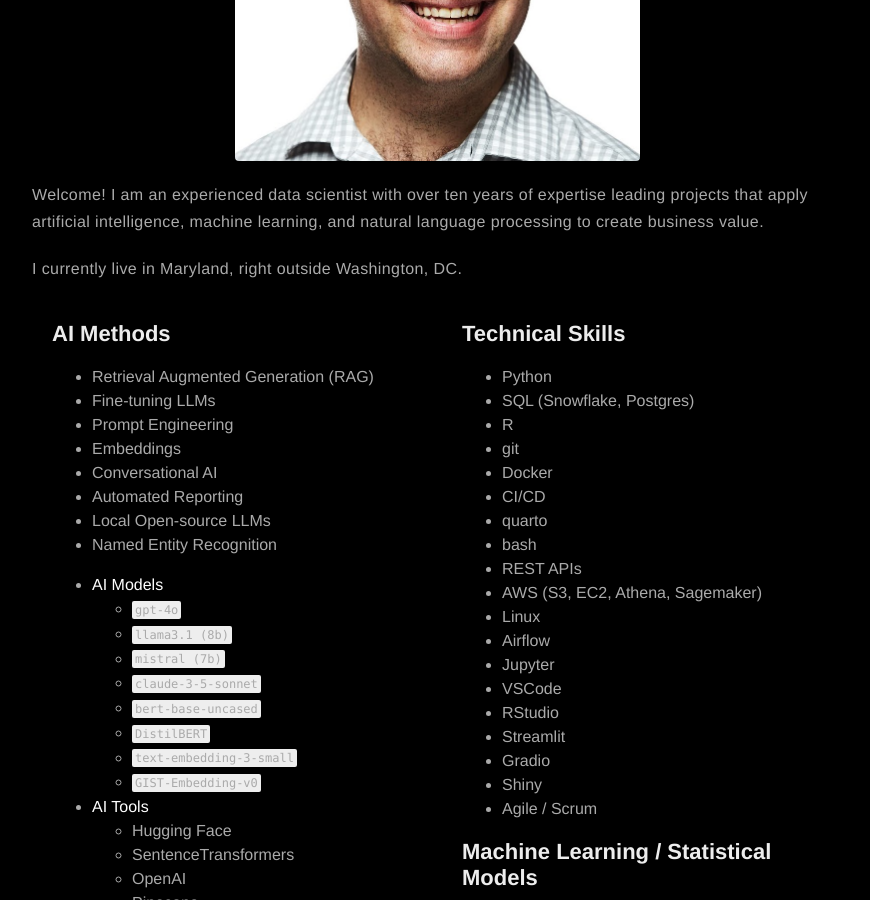
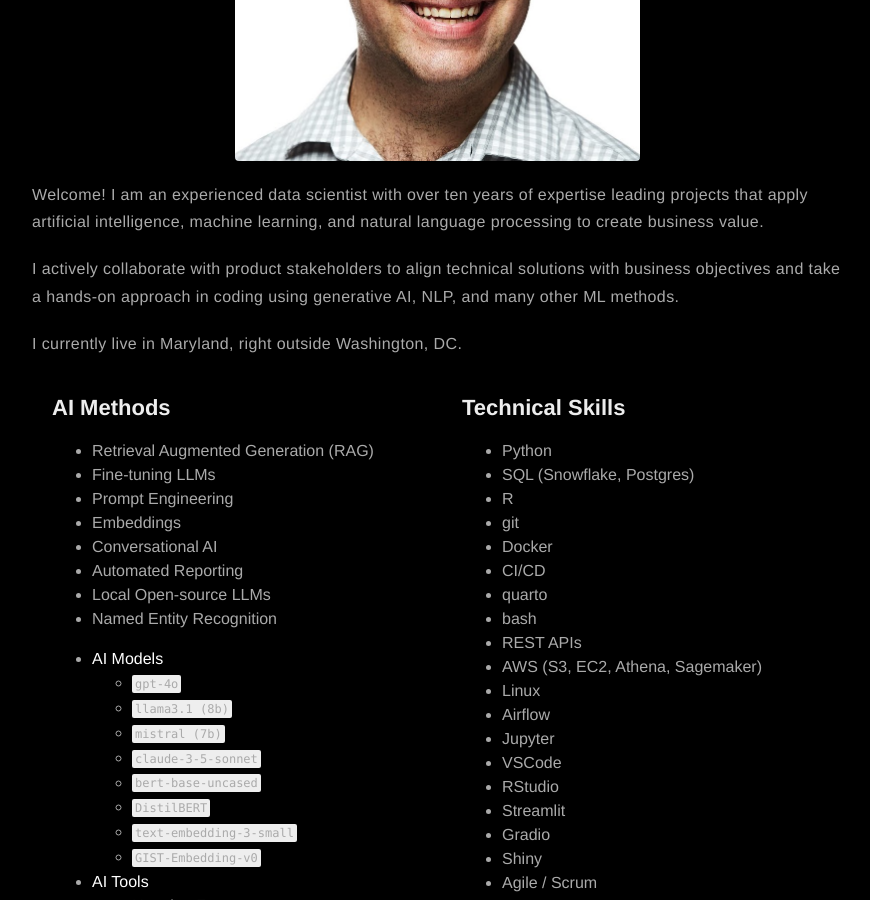
Before and after one commit to AlanFeder/AlanFeder.github.io, a Jekyll site: the page built from about.md, in a window 1280 px wide and 900 px high, scrolled down 369 px. Shown: the whole window, without its empty margins (203-1073 px from the left). Built offline with Jekyll 4.4.1, drawn with Linux system fonts in a browser that asks for light colours; nearby versions of some CDN libraries.

Commit message:
more tweaks

```diff
--- a/about.md
+++ b/about.md
@@ -5,6 +5,7 @@ layout: page
 ![Profile Image]({% if site.external-image %}{{ site.picture }}{% else %}{{ site.url }}/{{ site.picture }}{% endif %})
 
 <p>Welcome! I am an experienced data scientist with over ten years of expertise leading projects that apply artificial intelligence, machine learning, and natural language processing to create business value. </p>
+<p>I actively collaborate with product stakeholders to align technical solutions with business objectives and take a hands-on approach in coding using generative AI, NLP, and many other ML methods.</p>
 <p>I currently live in Maryland, right outside Washington, DC. </p>
 
 
```
Also changed, not shown: presentations.md (+1 -0 lines).
